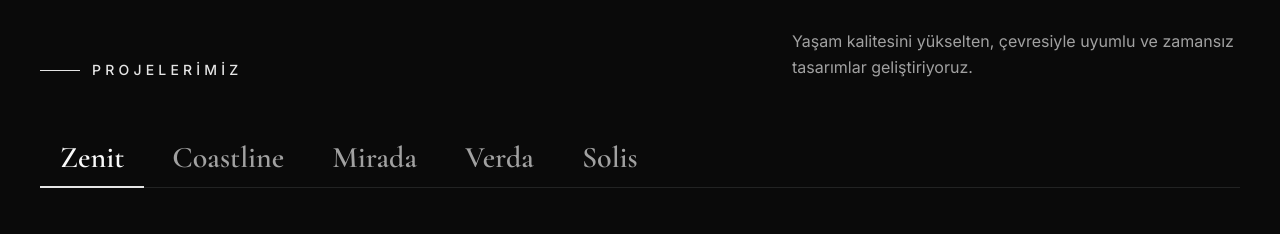
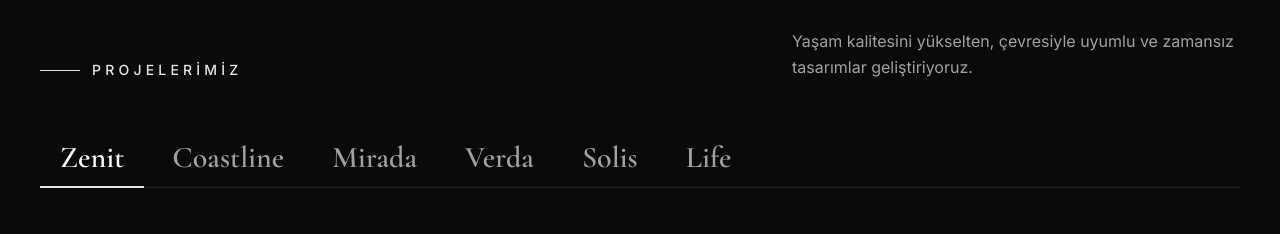
Before and after one commit to doganvciii/Avcioglu-site, a Next.js app: page / in a window 1280 px wide. Shown: the part 900-1134 px from the top of the page. Built offline with nearby package versions, Linux system fonts and the light colour scheme.

Commit message:
Tamamlanan Life projesi eklendi

```diff
--- a/components/projects-section.tsx
+++ b/components/projects-section.tsx
@@ -109,6 +109,25 @@ const projects: Project[] = [
       { src: '/solis-2.jpg', alt: 'Solis projesi gündüz cephe görünümü ve led detaylar' },
     ],
   },
+  {
+    id: 'life',
+    name: 'Life',
+    status: '',
+    description:
+      'Antalya / Kepez konumunda yer alan Life, tamamlanmış bir konut projesidir. Koyu ahşap ve antrasit cephe detayları ile modern bir tasarım sunar.',
+    features: [
+      { icon: ToyBrick, label: 'Koyu Ahşap Panel & Antrasit Mimari Cephe' },
+      { icon: Building2, label: 'Dikey Çıta Detaylı Özel Cephe Tasarımı' },
+      { icon: Waves, label: 'Fransız Balkon & Siyah Alüminyum Korkuluklar' },
+      { icon: ShieldCheck, label: 'Asansör & Şifreli Bina Giriş Güvenliği' },
+      { icon: Sparkles, label: 'Otomatik Panjur & Ankastre Mutfak Seti' },
+      { icon: ShieldCheck, label: 'Görüntülü Diyafon & Kamera Güvenlik Sistemi' },
+    ],
+    gallery: [
+      { src: '/life-1.jpg', alt: 'Life projesi cephe ön görünüm' },
+      { src: '/life-2.jpg', alt: 'Life projesi açıdan cephe ve balkonlar' },
+    ],
+  },
 ]
 
 export function ProjectsSection() {
@@ -194,9 +213,11 @@ export function ProjectsSection() {
                 className="h-full w-full object-cover transition-transform duration-700 group-hover:scale-105"
               />
               <div className="absolute inset-0 bg-gradient-to-t from-background/50 to-transparent" />
-              <span className="absolute left-6 top-6 rounded-sm bg-background/80 px-4 py-1.5 text-xs font-medium uppercase tracking-[0.25em] text-primary backdrop-blur">
-                {project.status}
-              </span>
+              {project.status && (
+                <span className="absolute left-6 top-6 rounded-sm bg-background/80 px-4 py-1.5 text-xs font-medium uppercase tracking-[0.25em] text-primary backdrop-blur">
+                  {project.status}
+                </span>
+              )}
             </button>
 
             <div className="grid grid-cols-4 gap-3">
```
Also changed, not shown: public/life-1.jpg (added), public/life-2.jpg (added).
